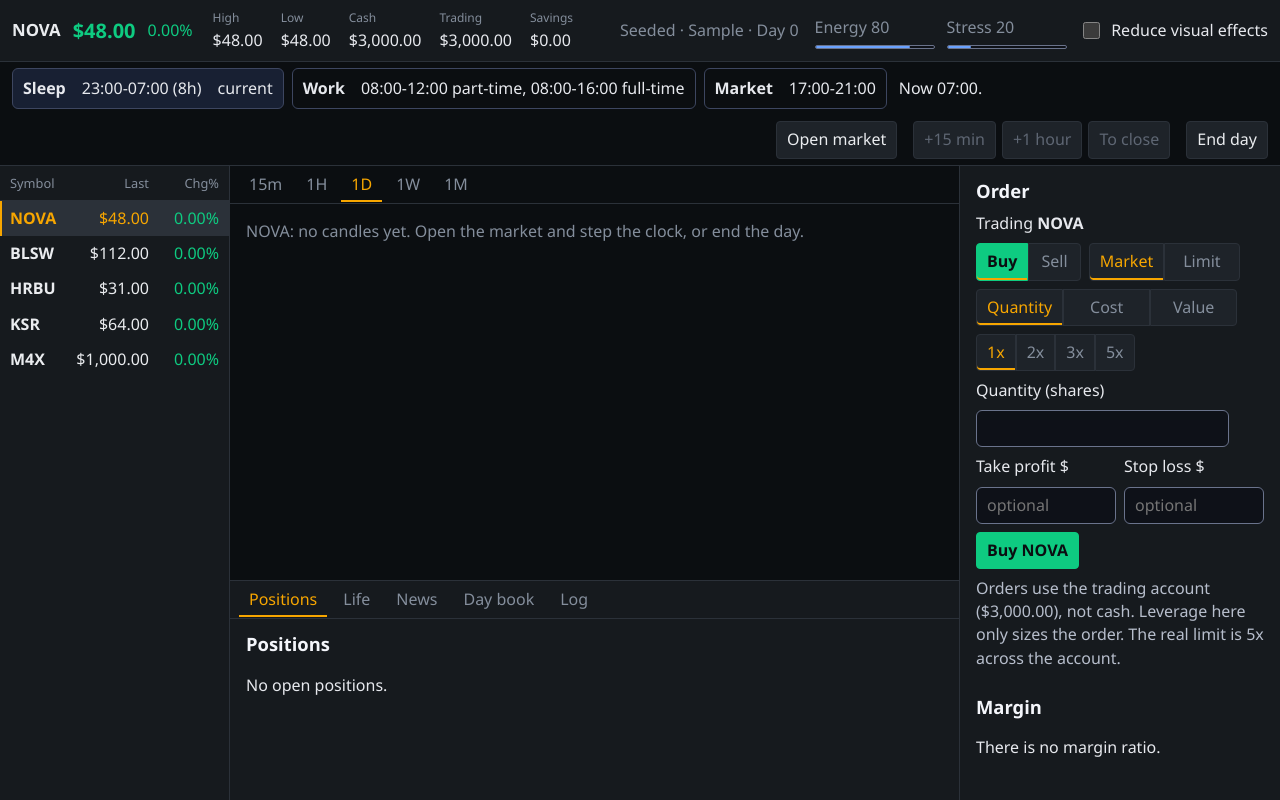
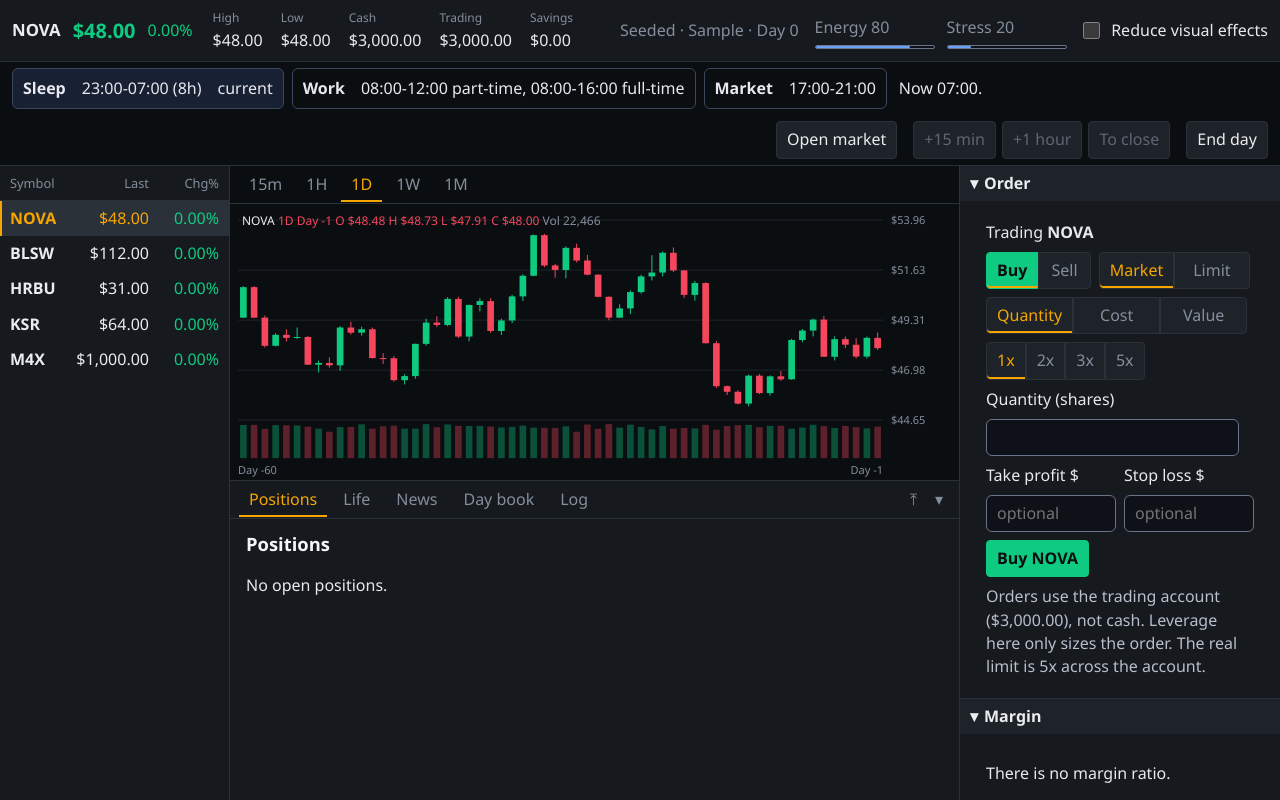
Before and after one commit to Elegalaxy/trading-sim, a React (Vite) app: page / in a window 1280 px wide. Both pictures are taken after typing "Sample" into the empty fields and a click on the button "Start". Built offline with nearby package versions, Linux system fonts and the light colour scheme.

Commit message:
Backfill 60 days of chart history, add collapsible panels and a resizable bottom panel
Co-Authored-By: Claude Sonnet 5.5 <noreply@anthropic.com>

```diff
--- a/src/ui/Dashboard.tsx
+++ b/src/ui/Dashboard.tsx
@@ -8,6 +8,7 @@ import { Consumables } from './Consumables.tsx'
 import { BillBanner } from './BillBanner.tsx'
 import { CalendarPanel } from './CalendarPanel.tsx'
 import { DaySummaryPanel } from './DaySummary.tsx'
+import { Fold } from './Fold.tsx'
 import { DayTimeline } from './DayTimeline.tsx'
 import { FiMeter } from './FiMeter.tsx'
 import { MarginMeter } from './MarginMeter.tsx'
@@ -22,6 +23,7 @@ import { JobPanel } from './JobPanel.tsx'
 import { LifestylePanel } from './LifestylePanel.tsx'
 import { LoanPanel } from './LoanPanel.tsx'
 import { sessionPrice } from '../sim/session.ts'
+import { buildHistory } from './history.ts'
 import { formatUsd } from './money.ts'
 import { useTradingStore } from './store.ts'
 
@@ -33,6 +35,7 @@ export function Dashboard() {
   const assets = MARKET_DEFINITIONS.assets
   const [asset, setAsset] = useState(assets[0]?.id ?? 'NOVA')
   const [desk, setDesk] = useState<Desk>('positions')
+  const [deskSize, setDeskSize] = useState<'normal' | 'tall' | 'folded'>('normal')
 
   function onAsset(value: string): void {
     if (!assets.some((item) => item.id === value)) {
@@ -49,6 +52,9 @@ export function Dashboard() {
   let dayLow: number | undefined
   let dayOpen: number | undefined
   if (run !== null) {
+    const def = assets.find((item) => item.id === asset)
+    if (def === undefined) throw new Error(`unknown asset ${asset}`)
+    points.push(...buildHistory(run.seed, asset, def.startPriceCents, Math.max(def.dailyVolatility, 0.006)))
     const rows = run.closes
     for (let i = 0; i < rows.length; i += 1) {
       const row = rows[i]
@@ -149,7 +155,7 @@ export function Dashboard() {
 
       <div className="exchange-body">
         <MarketList asset={asset} game={run?.game ?? null} onSelect={onAsset} />
-        <div className="chart-column">
+        <div className={`chart-column desk-${deskSize}`}>
           <PriceChart asset={asset} points={points} levels={levels} />
           <section className="subpanel" aria-label="Subpanel">
             <nav className="subpanel-tabs" aria-label="Subpanel sections">
@@ -170,17 +176,47 @@ export function Dashboard() {
                   Log
                 </button>
               ) : null}
+              <span className="subpanel-size">
+                <button
+                  type="button"
+                  aria-label={deskSize === 'tall' ? 'Shrink the panel' : 'Enlarge the panel'}
+                  title={deskSize === 'tall' ? 'Shrink' : 'Enlarge'}
+                  onClick={() => setDeskSize(deskSize === 'tall' ? 'normal' : 'tall')}
+                >
+                  {deskSize === 'tall' ? '⤓' : '⤒'}
+                </button>
+                <button
+                  type="button"
+                  aria-label={deskSize === 'folded' ? 'Show the panel' : 'Hide the panel'}
+                  title={deskSize === 'folded' ? 'Show' : 'Hide'}
+                  onClick={() => setDeskSize(deskSize === 'folded' ? 'normal' : 'folded')}
+                >
+                  {deskSize === 'folded' ? '▴' : '▾'}
+                </button>
+              </span>
             </nav>
             <div className="subpanel-body">
               {desk === 'positions' ? <Positions game={run?.game ?? null} onSelect={onAsset} selected={asset} /> : null}
               {desk === 'life' ? (
-                <div className="desk">
+                <div className="desk desk-grid">
+                  <Fold id="job" title="Job">
                     <JobPanel game={run?.game ?? null} />
+                  </Fold>
+                  <Fold id="lifestyle" title="Lifestyle">
                     <LifestylePanel game={run?.game ?? null} />
+                  </Fold>
+                  <Fold id="loan" title="Bank loan">
                     <LoanPanel game={run?.game ?? null} />
+                  </Fold>
+                  <Fold id="food" title="Food and drink">
                     <Consumables game={run?.game ?? null} />
+                  </Fold>
+                  <Fold id="fi" title="Financial independence">
                     <FiMeter game={run?.game ?? null} />
+                  </Fold>
+                  <Fold id="accounts" title="Accounts">
                     <Accounts game={run?.game ?? null} />
+                  </Fold>
                 </div>
               ) : null}
               {desk === 'news' ? (
@@ -207,8 +243,12 @@ export function Dashboard() {
           </section>
         </div>
         <aside className="ticket-rail">
+          <Fold id="order" title="Order">
             <OrderPanel game={run?.game ?? null} asset={asset} />
+          </Fold>
+          <Fold id="margin" title="Margin">
             <MarginMeter game={run?.game ?? null} />
+          </Fold>
         </aside>
       </div>
     </main>
--- /dev/null
+++ b/src/ui/Fold.tsx
@@ -0,0 +1,58 @@
+import { useState, type ReactNode } from 'react'
+
+// A panel that can be folded to its title bar. The wrapped panel keeps its own heading, which CSS
+// hides while the bar is showing, so the title is not drawn twice. The choice is remembered per
+// title in localStorage; storage can be missing or blocked, so every access is guarded.
+
+const KEY_PREFIX = 'trading-sim.fold.'
+
+function readFolded(id: string, startFolded: boolean): boolean {
+  try {
+    const stored = window.localStorage.getItem(KEY_PREFIX + id)
+    if (stored === '1') return true
+    if (stored === '0') return false
+  } catch {
+    // Storage is unavailable: use the default.
+  }
+  return startFolded
+}
+
+function writeFolded(id: string, folded: boolean): void {
+  try {
+    window.localStorage.setItem(KEY_PREFIX + id, folded ? '1' : '0')
+  } catch {
+    // Not remembered, which only costs the convenience.
+  }
+}
+
+export function Fold({
+  id,
+  title,
+  startFolded = false,
+  children,
+}: {
+  id: string
+  title: string
+  startFolded?: boolean
+  children: ReactNode
+}) {
+  const [folded, setFolded] = useState(() => readFolded(id, startFolded))
+
+  function toggle(): void {
+    const next = !folded
+    setFolded(next)
+    writeFolded(id, next)
+  }
+
+  return (
+    <div className={folded ? 'fold folded' : 'fold'}>
+      <button type="button" className="fold-bar" aria-expanded={!folded} onClick={toggle}>
+        <span className="fold-caret" aria-hidden="true">
+          {folded ? '▸' : '▾'}
+        </span>
+        {title}
+      </button>
+      {folded ? null : <div className="fold-body">{children}</div>}
+    </div>
+  )
+}
--- /dev/null
+++ b/src/ui/history.ts
@@ -0,0 +1,59 @@
+// Backfilled price history shown before day 0, so a new run opens on a chart that has a
+// past. It is display only: made from the run seed and the asset's own start price and
+// volatility, walked backwards so the last close is exactly the start price. It never
+// enters the game state, the market streams or any hash.
+
+import { SESSION_STEPS } from '../sim/constants.ts'
+import { createRng, nextFloat, nextNormal } from '../sim/rng.ts'
+import type { SessionBar } from '../sim/types.ts'
+import type { DaySource } from './candles.ts'
+
+export const HISTORY_DAYS = 60
+
+/** Share of the daily volatility used as the size of the made-up intraday moves. */
+const INTRADAY_SHARE = 0.5
+
+function whole(value: number): number {
+  return Math.max(1, Math.round(value))
+}
+
+/** Sessions for days -HISTORY_DAYS .. -1, oldest first. The last one closes at `startCents`. */
+export function buildHistory(seed: string, asset: string, startCents: number, dailyVolatility: number): DaySource[] {
+  if (!Number.isSafeInteger(startCents) || startCents <= 0) {
+    throw new Error(`history start price must be a positive safe integer, received ${String(startCents)}`)
+  }
+  if (!Number.isFinite(dailyVolatility) || dailyVolatility < 0) {
+    throw new Error(`history volatility must be finite and >= 0, received ${String(dailyVolatility)}`)
+  }
+  const stream = createRng(`${seed}:history:${asset}`).market
+  const closes: number[] = new Array<number>(HISTORY_DAYS + 1)
+  closes[HISTORY_DAYS] = startCents
+  for (let i = HISTORY_DAYS; i > 0; i -= 1) {
+    const ret = Math.max(-0.5, Math.min(0.5, dailyVolatility * nextNormal(stream)))
+    closes[i - 1] = whole((closes[i] ?? startCents) / (1 + ret))
+  }
+  const stepSd = (dailyVolatility * INTRADAY_SHARE) / Math.sqrt(SESSION_STEPS)
+  const days: DaySource[] = []
+  for (let i = 0; i < HISTORY_DAYS; i += 1) {
+    const open = closes[i] ?? startCents
+    const close = closes[i + 1] ?? startCents
+    const bars: SessionBar[] = []
+    let last = open
+    for (let step = 1; step <= SESSION_STEPS; step += 1) {
+      // A bridge from the open to the close, with noise that fades out toward the close.
+      const left = SESSION_STEPS - step
+      const target = left === 0 ? close : whole(last + (close - last) / (left + 1) + last * stepSd * nextNormal(stream) * (left / SESSION_STEPS))
+      const wick = Math.abs(nextNormal(stream)) * stepSd * last * 0.5
+      bars.push({
+        open: last,
+        high: whole(Math.max(last, target) + wick),
+        low: whole(Math.max(1, Math.min(last, target) - wick)),
+        close: target,
+        volume: Math.round(800 + nextFloat(stream) * 1200),
+      })
+      last = target
+    }
+    days.push({ day: i - HISTORY_DAYS, open, close, bars })
+  }
+  return days
+}
--- a/src/ui/styles.css
+++ b/src/ui/styles.css
@@ -1123,3 +1123,77 @@ dl.estimate dd {
 .exchange .symbol-bar {
   flex-shrink: 0;
 }
+
+.exchange .chart-column.desk-normal {
+  grid-template-rows: minmax(0, 1fr) 320px;
+}
+
+.exchange .chart-column.desk-tall {
+  grid-template-rows: minmax(0, 1fr) minmax(0, 1.4fr);
+}
+
+.exchange .chart-column.desk-folded {
+  grid-template-rows: minmax(0, 1fr) auto;
+}
+
+.desk-folded .subpanel-body {
+  display: none;
+}
+
+.subpanel-size {
+  display: flex;
+  gap: 2px;
+  margin-left: auto;
+}
+
+.exchange .subpanel-tabs .subpanel-size button {
+  border: 0;
+  background: transparent;
+  padding: 0 8px;
+}
+
+.desk-grid {
+  grid-template-columns: repeat(auto-fit, minmax(300px, 1fr));
+  align-items: start;
+  gap: 8px 16px;
+  padding: 8px 12px;
+}
+
+.fold {
+  min-width: 0;
+}
+
+.exchange .fold-bar,
+.exchange .subpanel-body .fold-bar {
+  display: flex;
+  align-items: center;
+  gap: 6px;
+  width: 100%;
+  padding: 6px 10px;
+  text-align: left;
+  background: #1e2329;
+  border: 0;
+  border-radius: 0;
+  color: #eaecef;
+  font-weight: 650;
+}
+
+.fold-body > .panel > h2:first-child,
+.fold-body > div > .panel > h2:first-child {
+  display: none;
+}
+
+.fold-body {
+  padding: 0 10px 8px;
+}
+
+.ticket-rail .fold + .fold {
+  border-top: 1px solid #2b3139;
+}
+
+@media (max-width: 980px) {
+  .exchange .chart-column.desk-normal,
+  .exchange .chart-column.desk-tall {
+    grid-template-rows: 460px auto;
+  }
+}
```
Also changed, not shown: 1 other file (tests, documents, lock files or other folders). Lines whose indentation alone changed are shown as unchanged.
